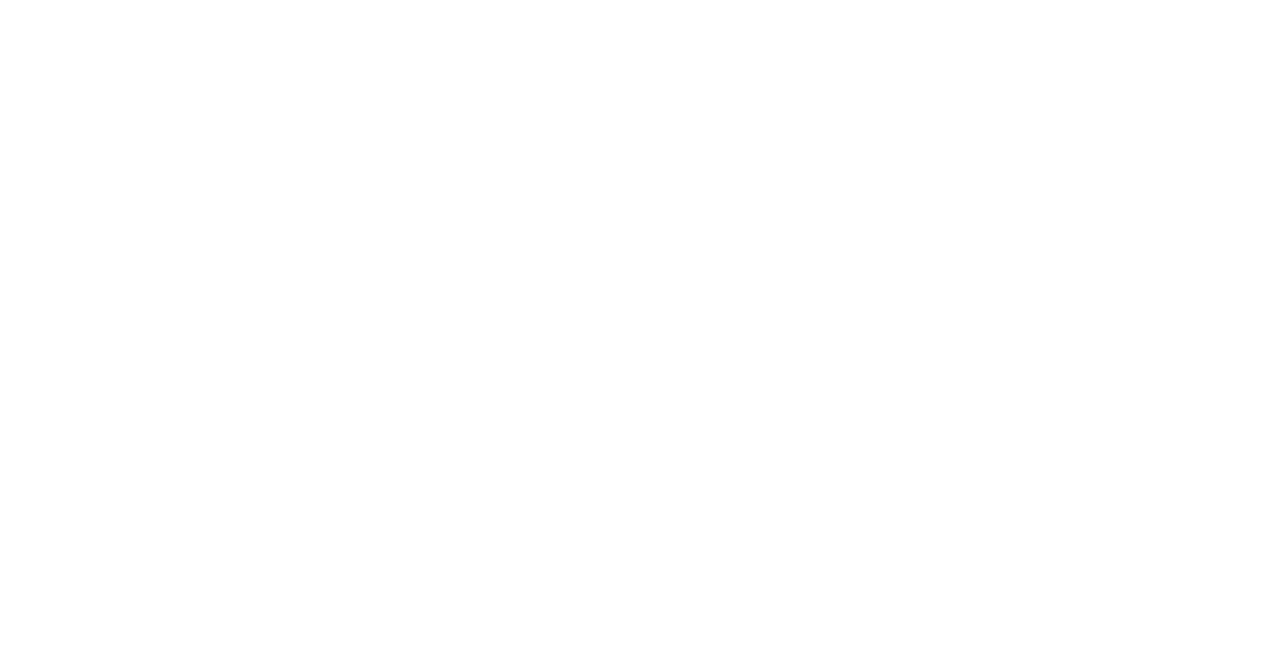
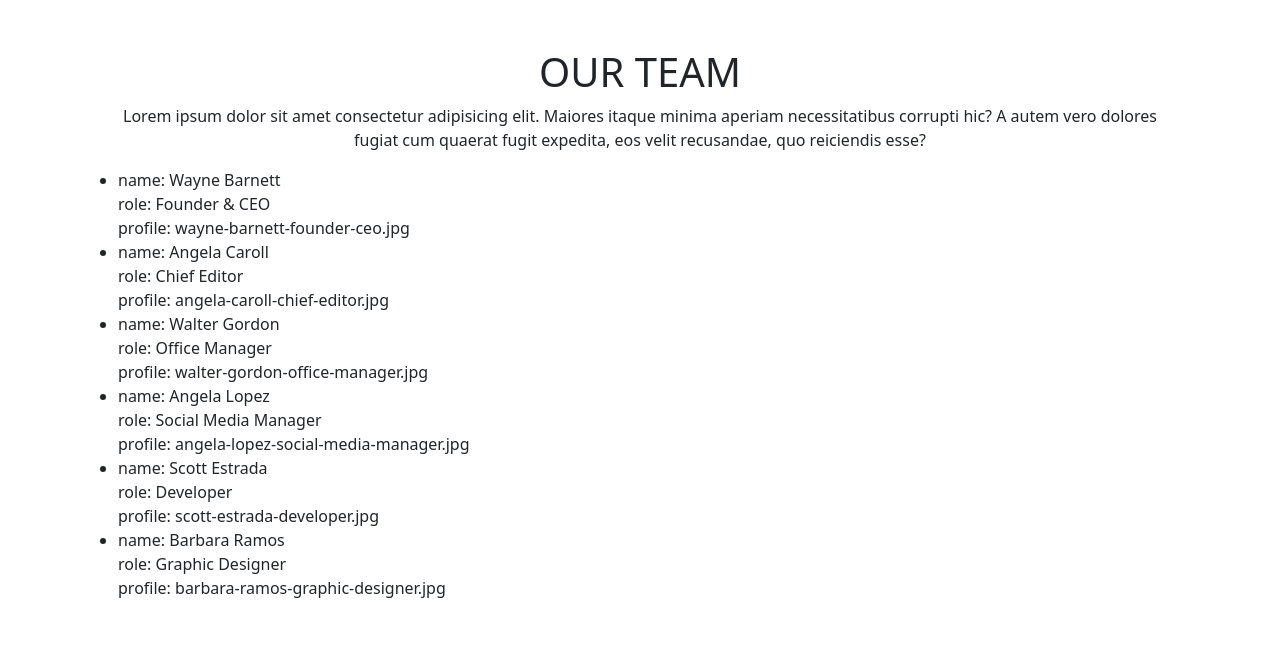
Before and after one commit to vi-ser/js-our-team, a plain HTML site: page index.html in a window 1280 px wide. Drawn offline with nearby package versions, Linux system fonts and the light colour scheme.

Commit message:
stampa array nel DOM

```diff
--- a/index.html
+++ b/index.html
@@ -5,9 +5,35 @@
     <meta charset="UTF-8">
     <meta name="viewport" content="width=device-width, initial-scale=1.0">
     <title>Array di oggetti</title>
+
+    <!-- bootstrap -->
+    <link href="https://cdn.jsdelivr.net/npm/bootstrap@5.3.2/dist/css/bootstrap.min.css" rel="stylesheet"
+        integrity="sha384-T3c6CoIi6uLrA9TneNEoa7RxnatzjcDSCmG1MXxSR1GAsXEV/Dwwykc2MPK8M2HN" crossorigin="anonymous">
+
 </head>
 
 <body>
+
+    <div class="container p-5">
+        <h1 class="text-center text-uppercase">our team</h1>
+        <p class="text-center">Lorem ipsum dolor sit amet consectetur adipisicing elit. Maiores itaque minima aperiam
+            necessitatibus corrupti hic? A autem vero dolores fugiat cum quaerat fugit expedita, eos velit recusandae,
+            quo reiciendis esse?</p>
+        <div class="row">
+            <ul>
+
+            </ul>
+        </div>
+    </div>
+
+
+
+
+
+    <!-- bootstrap -->
+    <script src="https://cdn.jsdelivr.net/npm/bootstrap@5.3.2/dist/js/bootstrap.bundle.min.js"
+        integrity="sha384-C6RzsynM9kWDrMNeT87bh95OGNyZPhcTNXj1NW7RuBCsyN/o0jlpcV8Qyq46cDfL"
+        crossorigin="anonymous"></script>
 
     <script src="./js/script.js"></script>
 </body>
--- a/js/script.js
+++ b/js/script.js
@@ -57,17 +57,23 @@ const teamMembers = [
     }
 ]
 
+const listaElement = document.querySelector("ul");
+
 // stampa dell'array di oggetti su console
 for (let i = 0; i < teamMembers.length; i++) {
 
     const currentObject = teamMembers[i];
+    let textDOM = ""
 
     for (let key in currentObject) {
 
         console.log(key + ": " + currentObject[key])
 
+        // stampa dell'array nel DOM
+        textDOM += `${key}: ${currentObject[key]}<br>`;
     }
 
     console.log("------------------")
+    listaElement.innerHTML += `<li>${textDOM}</li>`
 
 }
```
Also changed, not shown: img/angela-caroll-chief-editor.jpg (added), img/angela-lopez-social-media-manager.jpg (added), img/barbara-ramos-graphic-designer.jpg (added), img/scott-estrada-developer.jpg (added), img/walter-gordon-office-manager.jpg (added), img/wayne-barnett-founder-ceo.jpg (added).
